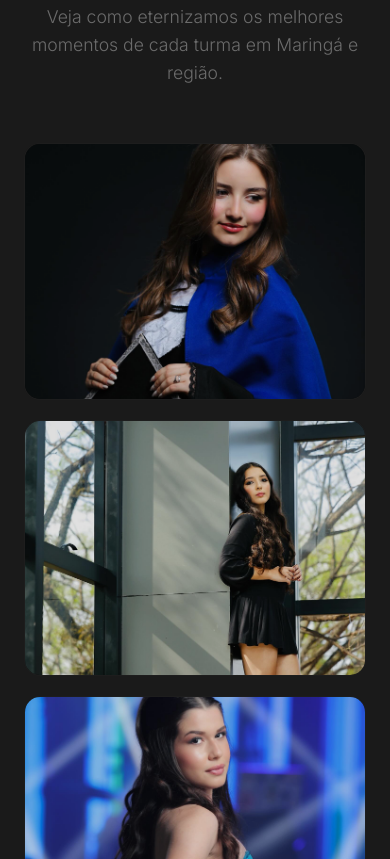
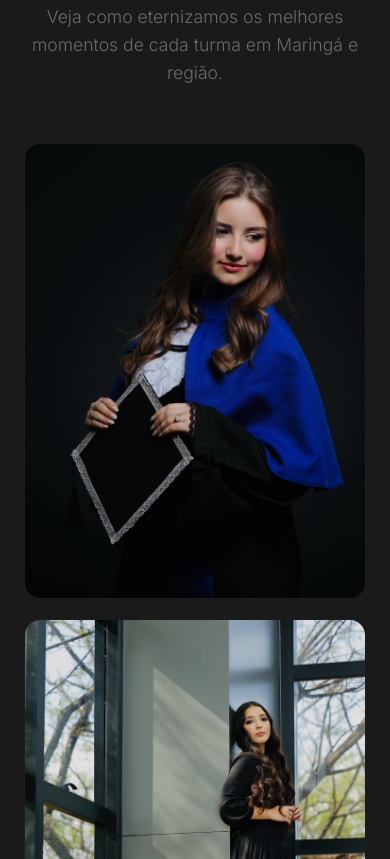
Before and after one commit to tiaagosilva/Midia-Eventos-Formaturas, a plain HTML site: page index.html in a window 390 px wide. Shown: the part 3325-4184 px from the top of the page. Drawn offline with Linux system fonts and the light colour scheme.

Commit message:
style: mudar miniaturas da galeria para formato vertical 3:4

```diff
--- a/style.css
+++ b/style.css
@@ -690,7 +690,7 @@ h1, h2, h3, h4, h5, h6 {
 /* Item do Portfólio */
 .portfolio-item {
     position: relative;
-    aspect-ratio: 1 / 1;
+    aspect-ratio: 3 / 4;
     overflow: hidden;
     border-radius: 16px;
     border: 1px solid var(--color-border);
@@ -1550,6 +1550,6 @@ h1, h2, h3, h4, h5, h6 {
     }
 
     .portfolio-item {
-        aspect-ratio: 4 / 3;
-    }
-}
+        aspect-ratio: 3 / 4;
+    }
+}
```
